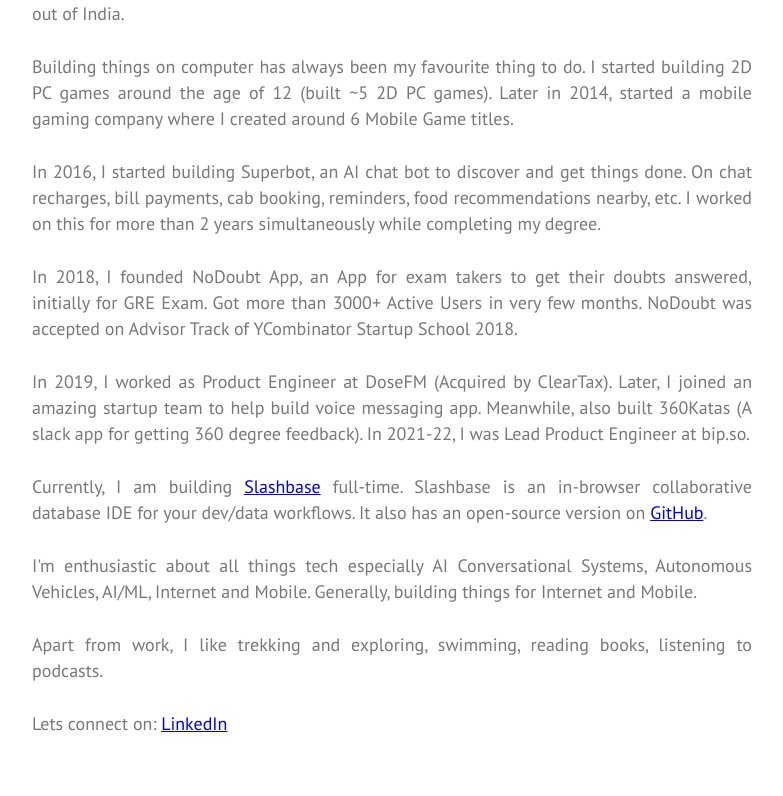
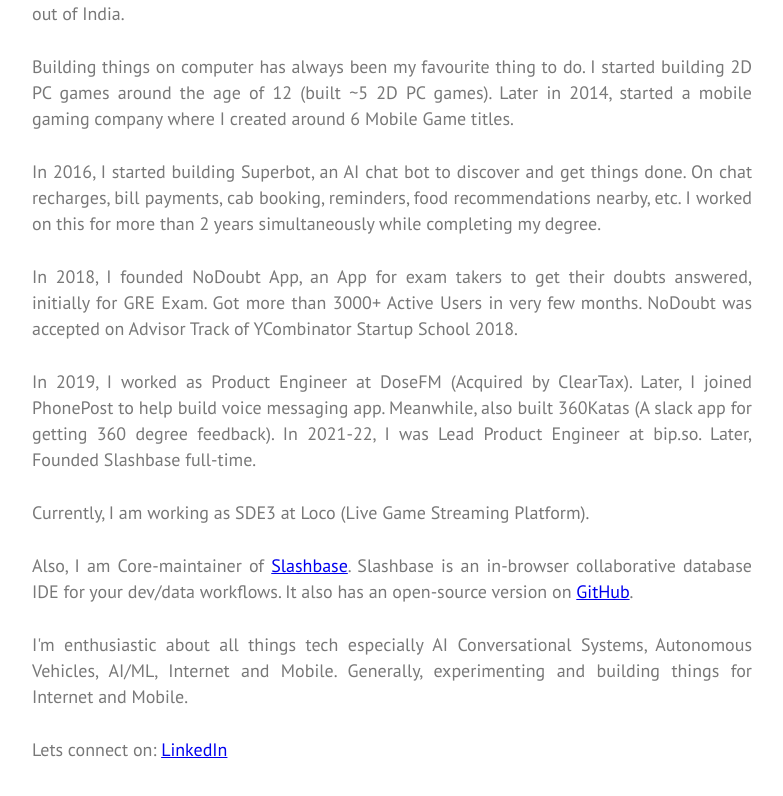
Before and after one commit to paraswaykole/paraswaykole-personal-website, a Next.js app: page / in a window 1280 px wide. Shown: the part 388-1184 px from the top of the page, without its empty margins (248-1031 px from the left). Built offline with nearby package versions, Linux system fonts and the light colour scheme.

Commit message:
update about me

```diff
--- a/pages/index.js
+++ b/pages/index.js
@@ -35,17 +35,20 @@
           </p>
           <p>
             In 2019, I worked as Product Engineer at DoseFM (Acquired by
-            ClearTax). Later, I joined an amazing startup team to help build
+            ClearTax). Later, I joined PhonePost to help build
             voice messaging app. Meanwhile, also built 360Katas (A slack app for
             getting 360 degree feedback). In 2021-22, I was Lead Product
-            Engineer at bip.so.
+            Engineer at bip.so. Later, Founded Slashbase full-time.
           </p>
           <p>
-            Currently, I am building <Link
+            Currently, I am working as SDE3 at Loco (Live Game Streaming Platform).
+          </p>
+          <p>
+            Also, I am Core-maintainer of <Link
               rel="noreferrer noopener"
               href="https://slashbase.com/"
               target="_blank"
-            ><a>Slashbase</a></Link> full-time. Slashbase is an in-browser collaborative database IDE for your dev/data workflows. It also has an open-source version on&nbsp;
+            ><a>Slashbase</a></Link>. Slashbase is an in-browser collaborative database IDE for your dev/data workflows. It also has an open-source version on&nbsp;
             <Link
             rel="noreferrer noopener"
             href="https://github.com/slashbaseide/slashbase"
@@ -54,11 +57,7 @@
           <p>
             I&apos;m enthusiastic about all things tech especially AI
             Conversational Systems, Autonomous Vehicles, AI/ML, Internet and
-            Mobile. Generally, building things for Internet and Mobile.
-          </p>
-          <p>
-            Apart from work, I like trekking and exploring, swimming, reading books, listening
-            to podcasts.
+            Mobile. Generally, experimenting and building things for Internet and Mobile.
           </p>
           <p>
             Lets connect on:{" "}
```
